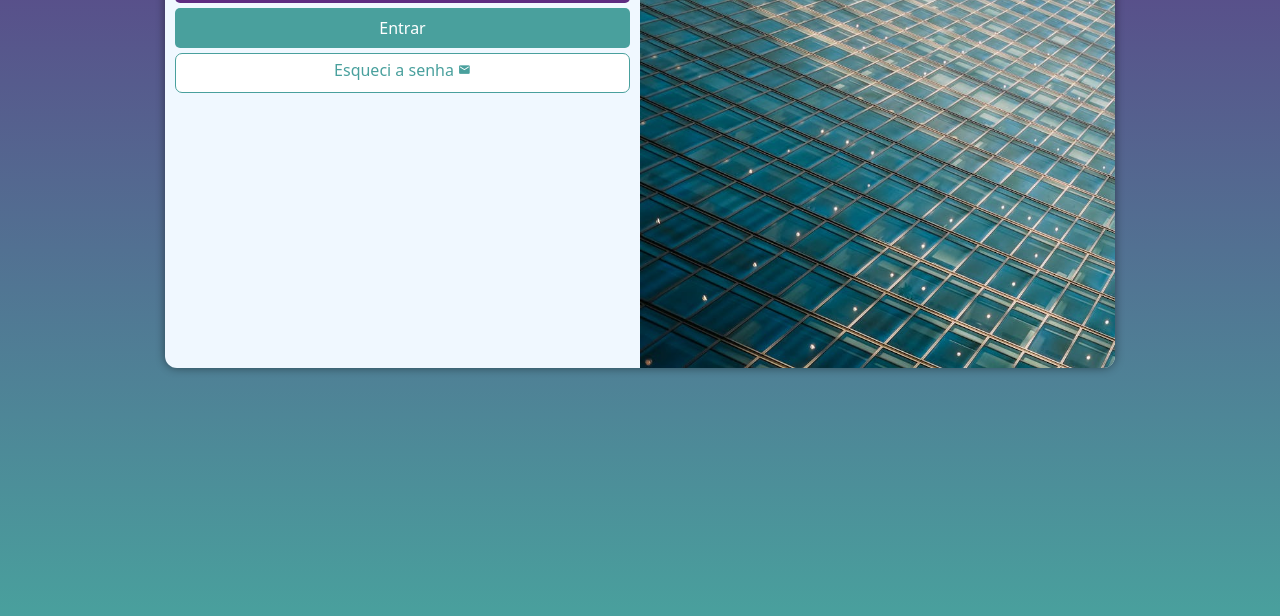
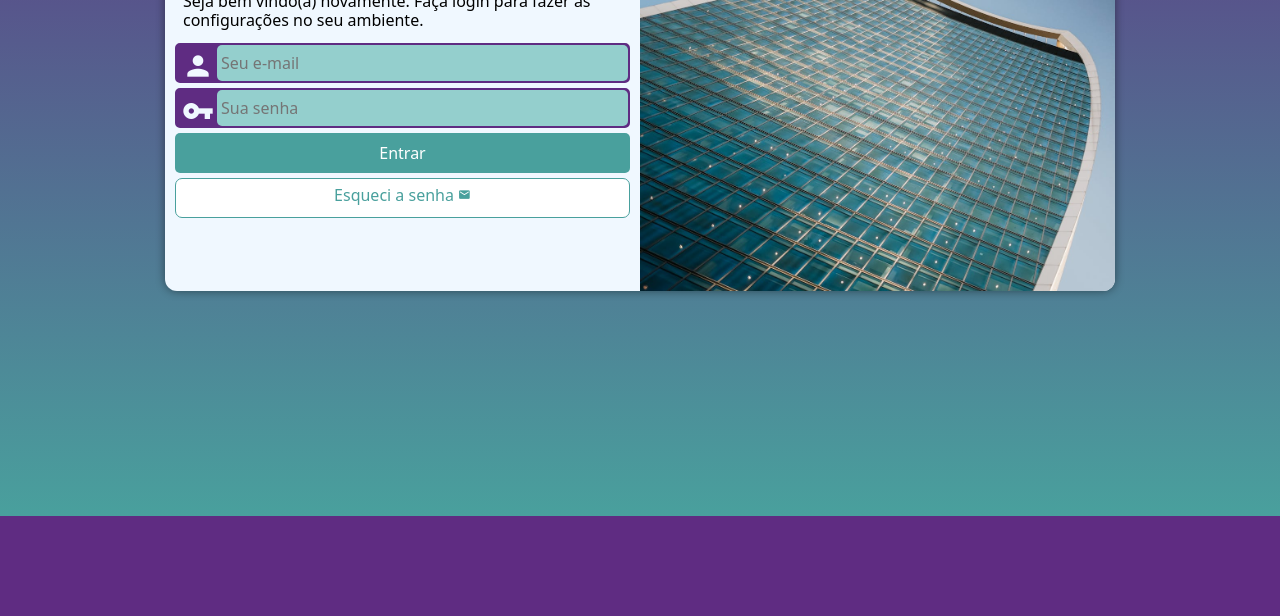
Before and after one commit to PauloJava-Coffee/projeto-login, a plain HTML site: page index.html in a window 1280 px wide. Shown: the part 284-900 px from the top of the page. After the commit the page ends 800 px from the top, so only its background shows below. Drawn offline with Linux system fonts and the light colour scheme.

Commit message:
Final do exercicio guanabara

```diff
--- a/estilos/media-query.css
+++ b/estilos/media-query.css
@@ -8,7 +8,8 @@
     }
 
     section#login {
-        width: 80vw
+        width: 80vw;
+        height: 299px;
     }
 
     section#login>div#formulario {
@@ -25,14 +26,14 @@
 
     div#formulario > h1 {
         margin: 0px;
-        margin-bottom: 15px;
+        margin-bottom: 4px;
     }
 
     div#formulario>p {
         padding: 8px;
         font-size: 1em;
         line-height: 19px;
-        margin-bottom: 78px;
+        margin-bottom: 10px;
     }
 
 
@@ -45,6 +46,7 @@
 
     section#login {
         width: 950px;
+        height: 350px;
     }
 
     section#login>div#imagem {
--- a/estilos/style.css
+++ b/estilos/style.css
@@ -20,22 +20,26 @@
 
 }
 
-body {
+body, html {
    height: 100vh;
    background-color: var(--corpo);
 
 }
+main{
+   height: 100vh;
+}
 
 section#login {
+   position: absolute;
+   top: 50%;
+   left: 50%;
    background-color: aliceblue;
    width: 260px;
    height: 69vh;
-   margin: auto;
-   margin-top: 100px;
    border-radius: 12px;
    overflow: hidden;
    box-shadow: 0px 0px 10px rgba(0, 0, 0, 0.449);
-
+   transform: translate(-50%, -50%);
    transition: width .3s, height .3s;
    transition-timing-function: ease;
 }
@@ -67,15 +71,43 @@ div#formulario>p {
    line-height: 19px;
 
 }
-div.form{
-   background-color: var(--corpo) ;
+
+div.form {
+   background-color: var(--corpo);
    display: block;
    width: 100%;
    height: 40px;
    margin: 5px 0px;
    border-radius: 5px;
+   border: 2px solid var(--corpo);
 }
-div.form > label{
+
+div.form>input {
+   background-color: #94cfcd;
+   font-size: 1em;
+   width: calc(100% - 40px);
+   height: 100%;
+   border: 0px;
+   border-radius: 5px;
+   margin-left: 40px;
+   padding: 4px;
+   transform: translateY(-42px);
+
+
+}
+div.form > input:focus-within{
+   background-color: white;
+}
+
+div.form>i {
+   display: inline-block;
+   color: aliceblue;
+   font-size: 2em;
+   width: 40px;
+   padding: 5px;
+}
+
+div.form>label {
    display: none;
 }
 
@@ -106,15 +138,15 @@ form>a.botao {
    margin-top: 5px;
    background-color: white;
    color: #49a09d;
-   border: 1px solid  #49a09d;
+   border: 1px solid #49a09d;
    border-radius: 7px;
    text-decoration: none;
 }
 
-form>a.botao:hover{
+form>a.botao:hover {
    background-color: #72dfdc;
 }
 
-form > a.botao > i{
+form>a.botao>i {
    font-size: 0.8em;
 }
```
